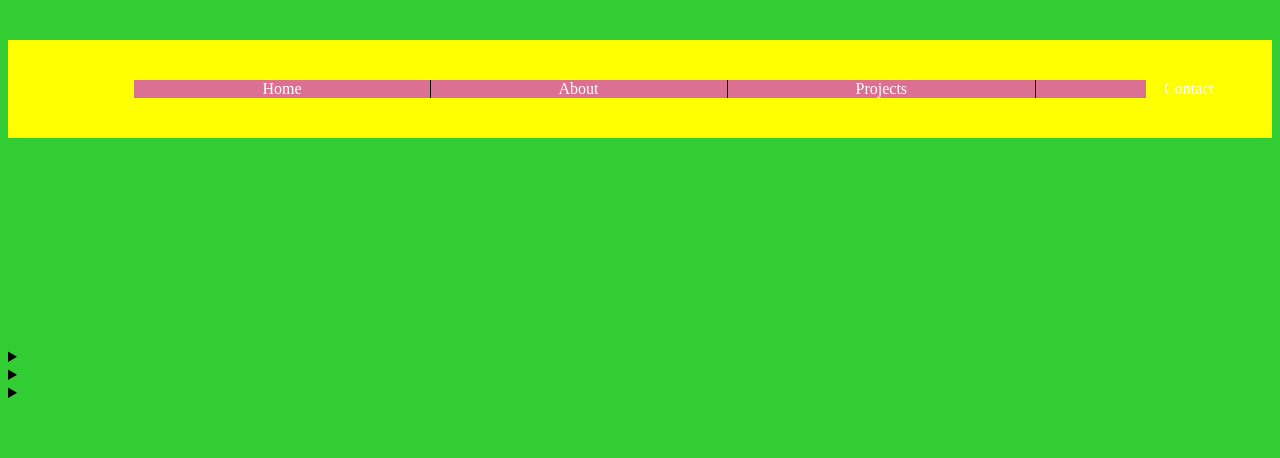
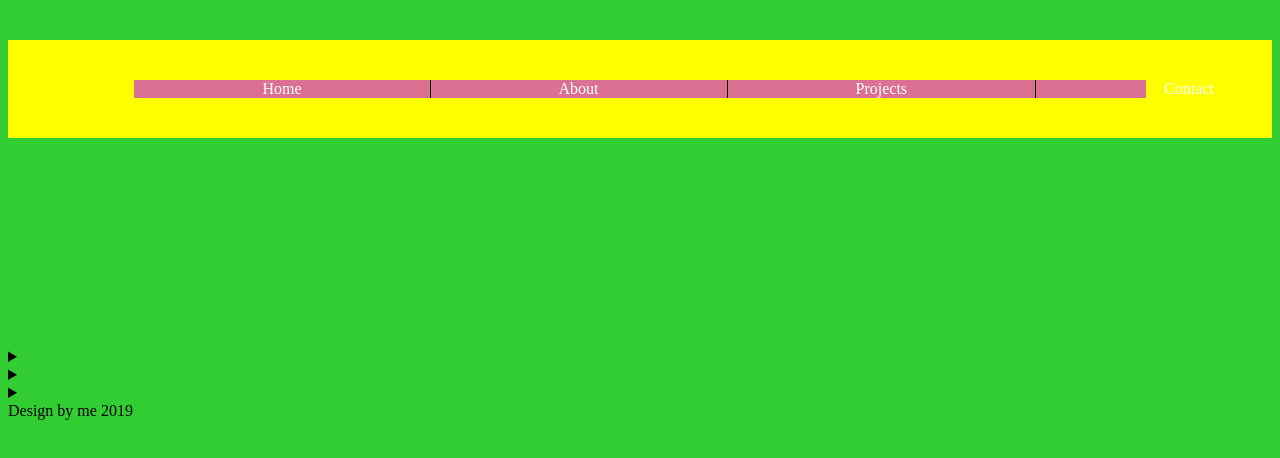
Before and after one commit to nich2290/gitexercises, a plain HTML site: page index.html in a window 1280 px wide. Shown: the top 458 px of the page. Drawn offline with Linux system fonts and the light colour scheme.

Commit message:
add footer text

```diff
--- a/index.html
+++ b/index.html
@@ -46,7 +46,7 @@
         </article>
       </section>
     </main>
-    <footer></footer>
+    <footer>Design by me 2019</footer>
 
     <script src="script.js"></script>
   </body>
```
